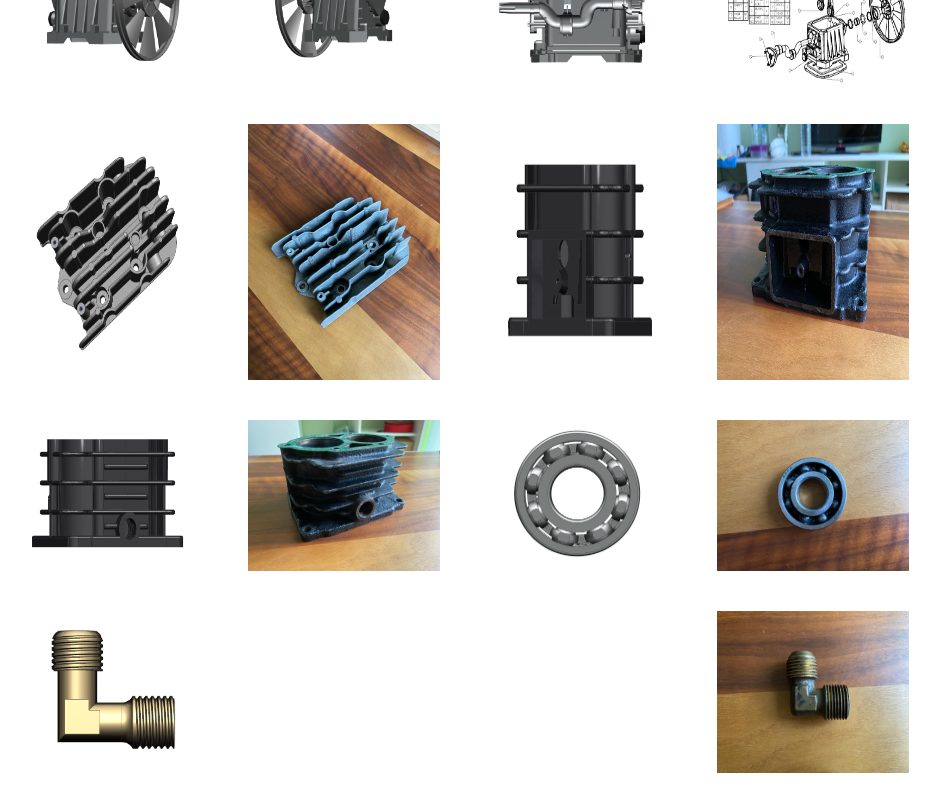
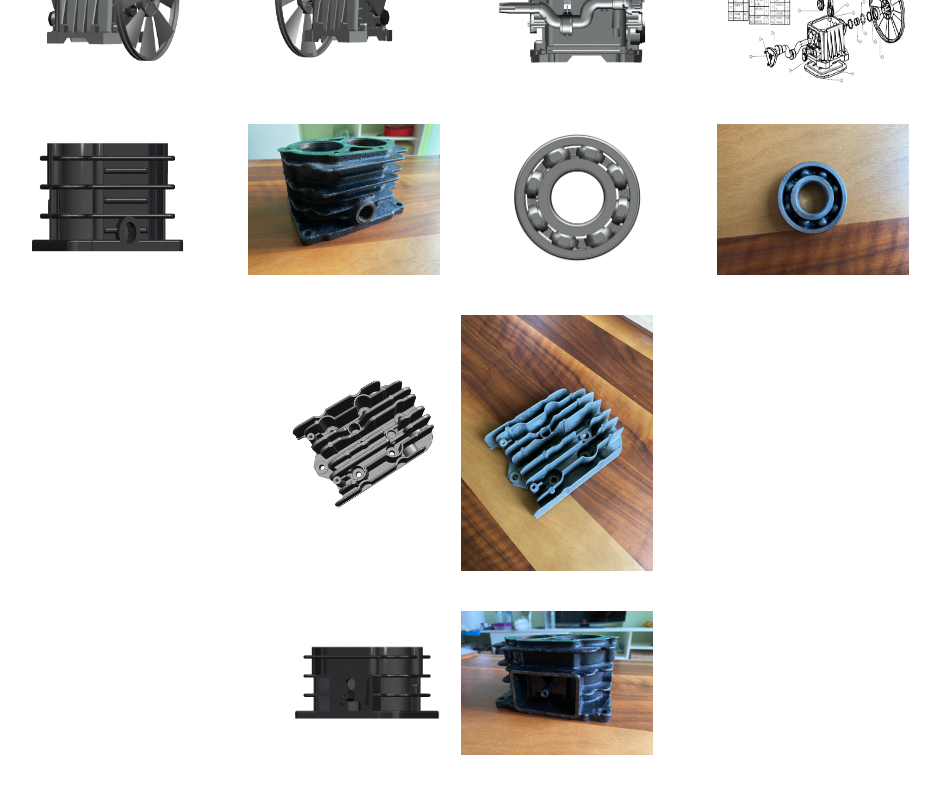
Before and after one commit to makimakimek/mertPortfolio, a React (Vite) app: page /AirCompressorModelling in a window 1280 px wide. Shown: the part 1000-1800 px from the top of the page, without its empty margins (307-1247 px from the left). Built offline with nearby package versions, Linux system fonts and the light colour scheme; a web font is replaced by a local one.

Commit message:
changed alignment and order of photos in the air compressor project page

```diff
--- a/src/AirCompressorModelling.jsx
+++ b/src/AirCompressorModelling.jsx
@@ -152,7 +152,7 @@ function AirCompressorModelling() {
                         </div>
 
                         <div className = "moreImages">
-                            <div className = "moreImagesRow">
+                            <div className = "moreImagesRowFor4">
                                 <img src = {photo6} className = "projectImage" alt = "drawing"/>
 
                                 <img src = {photo7} className = "projectImage" alt = "drawing"/>
@@ -162,17 +162,7 @@ function AirCompressorModelling() {
                                 <img src = {photo9} className = "projectImage" alt = "drawing"/>
                             </div>
 
-                            <div className = "moreImagesRow">
-                                <img src = {photo1Real} className = "projectImage" alt = "drawing"/>
-
-                                <img src = {photo1Drawing} className = "projectImage" alt = "drawing"/>
-
-                                <img src = {photo2Real} className = "projectImage" alt = "drawing"/>
-
-                                <img src = {photo2Drawing} className = "projectImage" alt = "drawing"/>
-                            </div>
-
-                            <div className = "moreImagesRow">
+                            <div className = "moreImagesRowFor4">
                                 <img src = {photo3Real} className = "projectImage" alt = "drawing"/>
 
                                 <img src = {photo3Drawing} className = "projectImage" alt = "drawing"/>
@@ -182,7 +172,19 @@ function AirCompressorModelling() {
                                 <img src = {photo4Drawing} className = "projectImage" alt = "drawing"/>
                             </div>
 
-                            <div className = "moreImagesRow">
+                            <div className = "moreImagesRowFor2">
+                                <img src = {photo1Real} className = "projectImage" alt = "drawing"/>
+
+                                <img src = {photo1Drawing} className = "projectImage" alt = "drawing"/>
+                            </div>
+
+                            <div className = "moreImagesRowFor2">
+                                <img src = {photo2Real} className = "projectImage" alt = "drawing"/>
+
+                                <img src = {photo2Drawing} className = "projectImage" alt = "drawing"/>
+                            </div>
+
+                            <div className = "moreImagesRowFor2">
                                 <img src = {photo5Real} className = "projectImage" alt = "drawing"/>
 
                                 <img src = {photo5Drawing} className = "projectImage" alt = "drawing"/>
--- a/src/TwoArmRobotProject.css
+++ b/src/TwoArmRobotProject.css
@@ -71,10 +71,16 @@
     align-items: center;
 }
 
-.moreImagesRow {
+.moreImagesRowFor4 {
     display: flex;
     justify-content: space-between;
     width: 100%;
+}
+
+.moreImagesRowFor2 {
+    display: flex;
+    height: 100%;
+    align-items: center;
 }
 
 .projectImage {
```
